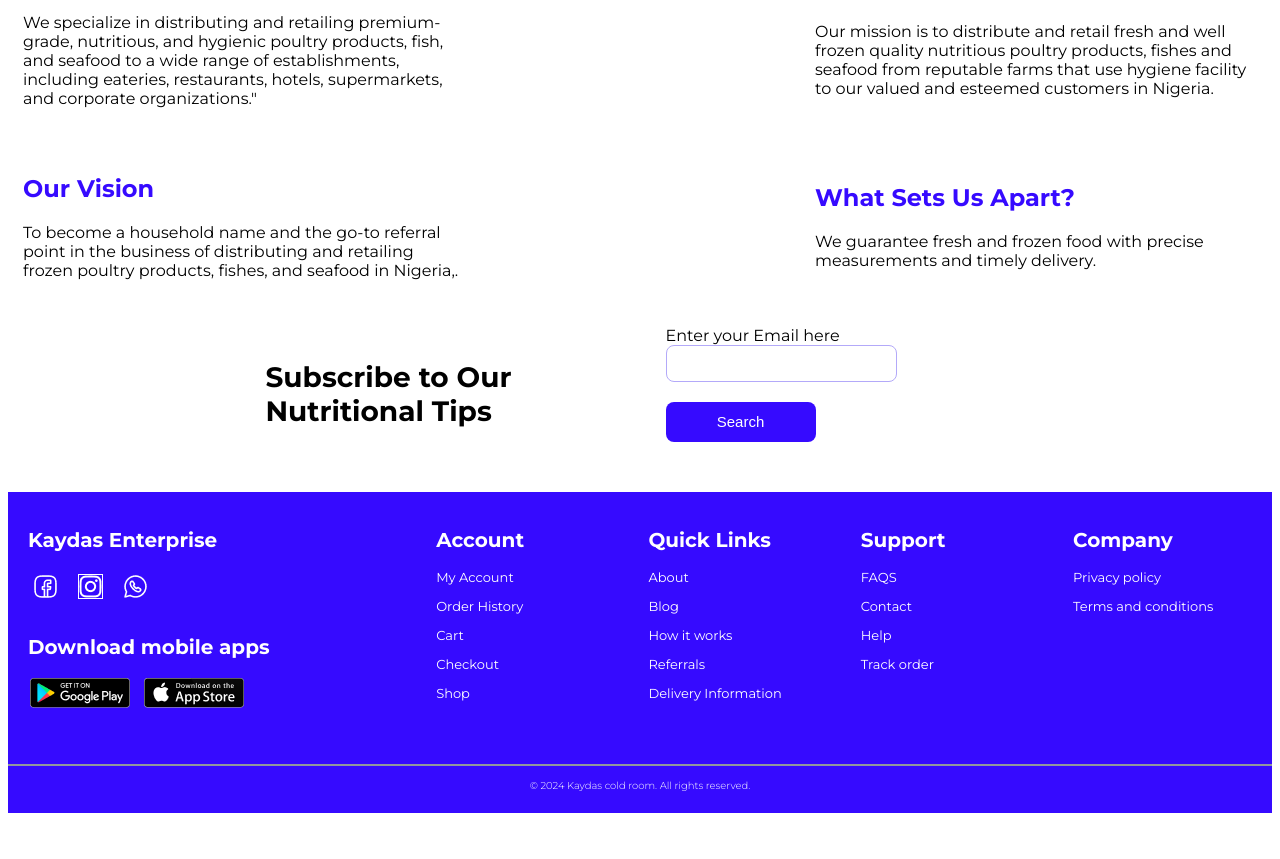
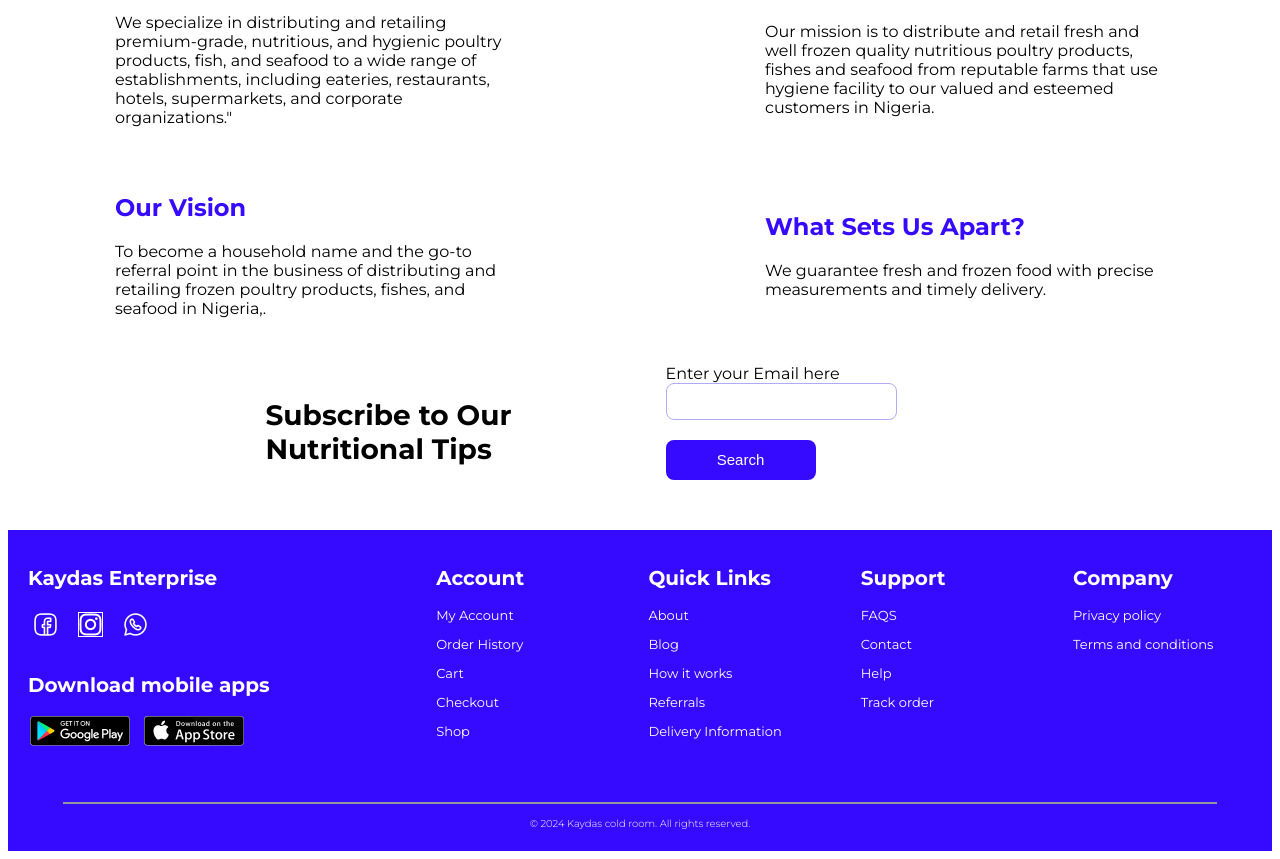
Before and after one commit to amooesther/kaydas-frontend, a React (Create React App) app in the folder frontend/: page /aboutUs in a window 1280 px wide. Shown: the part 300-1159 px from the top of the page. Before the commit the page ends 1121 px from the top, so only its background shows below. Built offline with nearby package versions, Linux system fonts and the light colour scheme; no server answers.

Commit message:
adjustment on the product card design and footer linking

```diff
--- a/frontend/src/Components/Chicken/Chicken.jsx
+++ b/frontend/src/Components/Chicken/Chicken.jsx
@@ -45,19 +45,23 @@ const Chicken = () => {
                 <div>
                     <h3>{item.name}</h3>
                     <div className='itemOne'>
-                        <div>Weight</div>
                         <div>20kg</div>
+                        <div>stone code</div>
                     </div>
+                  <div className='border'></div>
                     <div className='itemCard'>
                         <div>
                             <p>{item.type}</p>
                             <span>Type</span>
                         </div>
+                        <div className='borderTwo'></div>
                         <div>
                             <p>{item.price}</p>
                             <span>Price</span>
                         </div>
+
                     </div>
+                    <div className='border'></div>
                     <div className='btnWrapper'>
                         <Link to={`/description/${item.id}`}>
                             <div>
--- a/frontend/src/Components/Chicken/ChickenItems.jsx
+++ b/frontend/src/Components/Chicken/ChickenItems.jsx
@@ -37,21 +37,26 @@ const ChickenItems = () => {
       <div key={item.id} className='itemWrap'>
         <img src={item.imgSrc} alt={item.name} className='itemImg' />
         <div>
+
           <h3>{item.name}</h3>
+
           <div className='itemOne'>
-            <div>Weight</div>
             <div>20kg</div>
+            <div>stone cold</div>
           </div>
+          <div className='border'></div>
           <div className='itemCard'>
             <div>
               <p>{item.type}</p>
               <span>Type</span>
             </div>
+            <div className='borderTwo'></div>
             <div>
               <p>{item.price}</p>
               <span>Price</span>
             </div>
           </div>
+          <div className='border'></div>
           <div className='btnWrapper'>
             <Link to={`/description/${item.id}`}>
               <div>
--- a/frontend/src/Components/ChickenWhole/ChickenWhole.jsx
+++ b/frontend/src/Components/ChickenWhole/ChickenWhole.jsx
@@ -38,19 +38,22 @@ const ChickenWhole = () => {
         <div>
           <h3>{item.name}</h3>
           <div className='itemOne'>
-            <div>Weight</div>
             <div>20kg</div>
+            <div>stone cold</div>
           </div>
+          <div className='border'></div>
           <div className='itemCard'>
             <div>
               <p>{item.type}</p>
               <span>Type</span>
             </div>
+            <div className='borderTwo'></div>
             <div>
               <p>{item.price}</p>
               <span>Price</span>
             </div>
           </div>
+          <div className='border'></div>
           <div className='btnWrapper'>
             <Link to={`/description/${item.id}`}>
               <div>
--- a/frontend/src/Components/CustomerReviews/CustomerReviews.css
+++ b/frontend/src/Components/CustomerReviews/CustomerReviews.css
@@ -4,10 +4,11 @@
     font-weight: 600;
     font: 35px;
     text-align: center;
+    width: 90vw;
 
 }
 .customer{
-    width: 100vw;
+    width: 90vw;
     height: 85px;
 
 
@@ -23,7 +24,7 @@
     display: flex;
     justify-content: center;
     align-items: center;
-    gap: 405px;
+    gap: 305px;
 
 }
 
@@ -31,14 +32,16 @@
 hr{
     margin-top: 20px;
     border:1px solid #360AFF;
+    width: 90vw;
 }
 .reviews{
     display: flex;
+    width: 90vw;
 }
 
 .firstReview{
     display: flex;
-    width: 900px;
+    width: 700px;
     height: 300px;
     gap: 44px;
     border: 1px solid #e9e6ff ;
@@ -46,7 +49,7 @@ hr{
     align-items: center;
 }
 .reviewText{
-    width: 290px;
+    width: 280px;
 }
 .reviewText p{
     color: #360AFF;
@@ -62,7 +65,7 @@ hr{
     font-weight: 700;
 }
 .aboutUs{
-    width: 1080px;
+    width: 1000px;
 }
 .aboutUS h1{
     font-size: 35px;
@@ -75,19 +78,19 @@ hr{
 }
 .aboutOne{
     display: flex;
-    gap: 350px;
+    gap: 250px;
     justify-content: center;
     align-items: center;
 }
 .about{
-    width: 442px;
+    width: 400px;
 }
 .about h2{
     color: #360AFF;
 }
 .aboutTwo{
     display: flex;
-    gap: 350px;
+    gap: 250px;
     justify-content: center;
     align-items: center
 }
--- a/frontend/src/Components/Fish/Fish.css
+++ b/frontend/src/Components/Fish/Fish.css
@@ -15,10 +15,11 @@
 .itemWrap{
 width: 220px !important;
 height: auto;
-border: 0.1px solid #aaa8a8;
 border-radius: 8px;
 padding: 5px;
 margin-bottom: 50px;
+border: 1px solid #e7e7e7 !important;
+box-shadow: 0 2px 4px rgba(0, 0, 0, 0.1);
 }
 .itemWrap img{
     width: 60%;
@@ -27,12 +28,19 @@ margin-bottom: 50px;
 
 }
 .itemOne{
-
     display: flex;
     height: 30px;
-    border: 0.1px solid #aaa8a8;
+    border: none !important;
     justify-content: space-between;
     align-items: center;
+}
+.border{
+    width: 220px;
+    border-bottom: 1px solid #d8d8d8;
+}
+.borderTwo{
+    height: 55px ;
+    border-left: 1px solid #d8d8d8;
 }
 .itemOne div{
     font-size: 8px;
@@ -42,12 +50,10 @@ margin-bottom: 50px;
 .itemCard{
     display: flex;
     justify-content: space-between;
-
     color: #121212;
     font: 10px;
-    border: 0.1px solid #aaa8a8;
+    border: none !important;
     margin-left: 20px;
-    margin-top: 10px;
     padding: 5px;
 }
 .itemCard span{
--- a/frontend/src/Components/Fish/Fish.jsx
+++ b/frontend/src/Components/Fish/Fish.jsx
@@ -39,19 +39,23 @@ const Fish = () => {
                 <div>
                     <h3>{item.name}</h3>
                     <div className='itemOne'>
-                        <div>Weight</div>
                         <div>20kg</div>
+                        <div>stone cold</div>
                     </div>
+                    <div className='border'></div>
                     <div className='itemCard'>
                         <div>
                             <p>{item.type}</p>
                             <span>Type</span>
                         </div>
+                        <div className='borderTwo'></div>
                         <div>
                             <p>{item.price}</p>
                             <span>Price</span>
                         </div>
                     </div>
+                     <div className='border'></div>
+
                     <div className='btnWrapper'>
                         <Link to={`/description/${item.id}`}>
                             <div>
--- a/frontend/src/Components/Services/Services.css
+++ b/frontend/src/Components/Services/Services.css
@@ -2,7 +2,7 @@
 
 .serviceWrapper {
    height: 1072px;
-   width: 100vw;
+   width: 90vw;
    background-color: #f6f5ff;;
    justify-content: center;
    align-items: center;
@@ -40,8 +40,8 @@
     display: flex;
     flex-direction: column;
     align-items: flex-start;
-    width: 310px;
-    height: 300px;
+    width: 290px;
+    height: 260px;
     border: 1px solid #360AFF;
     border-radius: 20px;
     padding: 20px;
--- a/frontend/src/Components/Wholesale/Wholesale.jsx
+++ b/frontend/src/Components/Wholesale/Wholesale.jsx
@@ -42,16 +42,20 @@ const Wholesale = () => {
             <div>Weight</div>
             <div>20kg</div>
           </div>
+          <div className='border'></div>
           <div className='itemCard'>
             <div>
               <p>{item.type}</p>
               <span>Type</span>
             </div>
+            <div className='borderTwo'></div>
             <div>
               <p>{item.price}</p>
               <span>Price</span>
             </div>
           </div>
+          <div className='border'></div>
+
           <div className='btnWrapper'>
             <Link to={`/description/${item.id}`}>
               <div>
--- a/frontend/src/Components/footer/Footer.jsx
+++ b/frontend/src/Components/footer/Footer.jsx
@@ -5,6 +5,7 @@ import whatsapp from '../../Assets/whatsapp.png';
 import googlePlay from '../../Assets/googlePlay.png';
 import appleStore from '../../Assets/appleStore.png';
 import './Footer.css';
+import {Link} from 'react-router-dom'
 
 const Footer = () => {
   return (
@@ -29,15 +30,15 @@ const Footer = () => {
           <div className='footerTwo'>
             <div className='footerColumn'>
               <h2>Account</h2>
-              <p>My Account</p>
-              <p>Order History</p>
-              <p>Cart</p>
+              <Link to="/profile" style={{ textDecoration: 'none', color:"white" }} ><p>My Account</p></Link>
+              <Link to="/myorders" style={{ textDecoration: 'none', color:"white" }} >  <p>Order History</p></Link>
+              <Link to="/cart" style={{ textDecoration: 'none', color:"white" }} ><p>Cart</p></Link>
               <p>Checkout</p>
-              <p>Shop</p>
+              <Link to="/gallery" style={{ textDecoration: 'none', color:"white" }} > <p>Shop</p></Link>
             </div>
             <div className='footerColumn'>
               <h2>Quick Links</h2>
-              <p>About</p>
+         <Link to="/aboutUs"style={{ textDecoration: 'none', color:"white" }} > <p>About</p></Link>
               <p>Blog</p>
               <p>How it works</p>
               <p>Referrals</p>
@@ -46,7 +47,7 @@ const Footer = () => {
             <div className='footerColumn'>
               <h2>Support</h2>
               <p>FAQS</p>
-              <p>Contact</p>
+              <Link to="/contactUs"style={{ textDecoration: 'none', color:"white" }} ><p>Contact</p></Link>
               <p>Help</p>
               <p>Track order</p>
             </div>
--- a/frontend/src/pages/Subscriptions/Subscription.css
+++ b/frontend/src/pages/Subscriptions/Subscription.css
@@ -71,11 +71,11 @@
     display: flex;
     justify-content: center;
     align-items: center;
-    gap: 50px;
+    gap: 15px;
   }
 
   .carouselWrap{
-    width: 280px;
+    width: 250px;
     height: 550px;
     padding: 15px;
     background-color: white;
```
